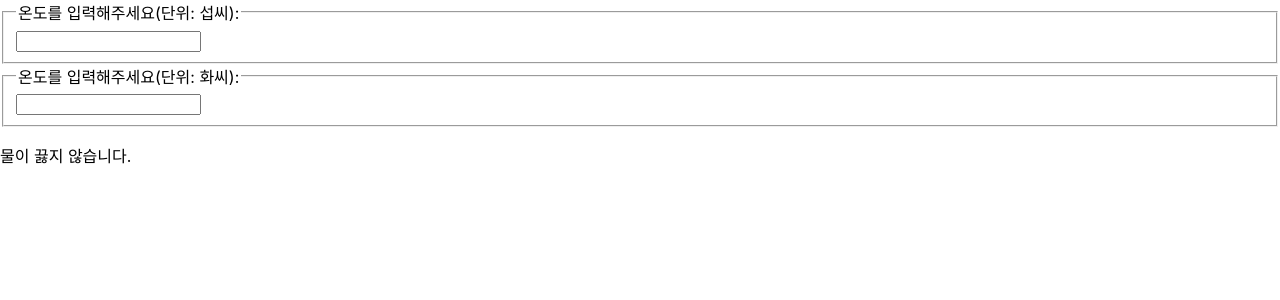
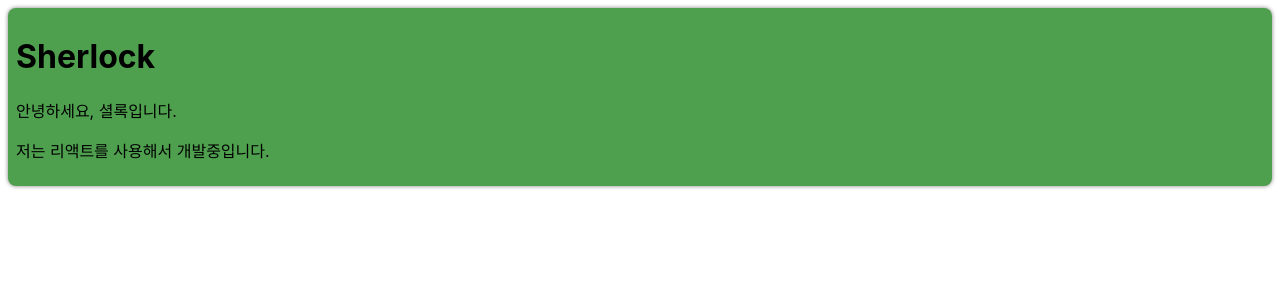
Before and after one commit to syt06162/Study-React, a React (Create React App) app: page / in a window 1280 px wide. Shown: the top 300 px of the page. Built offline with nearby package versions, Linux system fonts and the light colour scheme.

Commit message:
chapter_13 Composition Inheritance

```diff
--- /dev/null
+++ b/src/chapter_13/Card.jsx
@@ -0,0 +1,20 @@
+function Card(props) {
+    const {title, backgroundColor, children} = props;
+
+    return (
+        <div
+            style={{
+                margin: 8,
+                padding: 8,
+                borderRadius: 8,
+                boxShadow: "0px 0px 4px grey",
+                backgroundColor: backgroundColor || "white",
+            }}
+        >
+            {title && <h1>{title}</h1>}
+            {children}
+        </div>
+    );
+}
+
+export default Card;
--- /dev/null
+++ b/src/chapter_13/ProfileCard.jsx
@@ -0,0 +1,12 @@
+import Card from "./Card";
+
+function ProfileCard(props) {
+    return (
+        <Card title="Sherlock" backgroundColor="#4ea04e">
+            <p>안녕하세요, 셜록입니다.</p>
+            <p>저는 리액트를 사용해서 개발중입니다.</p>
+        </Card>
+    );
+}
+
+export default ProfileCard;
--- a/src/index.js
+++ b/src/index.js
@@ -14,11 +14,12 @@
 import AttendanceBook from './chapter_10/AttendanceBook';
 import SignUp from './chapter_11/SignUp';
 import Calculator from './chapter_12/Calculator';
+import ProfileCard from './chapter_13/ProfileCard';
 
 const root = ReactDOM.createRoot(document.getElementById('root'));
 root.render(
   <React.StrictMode>
-    <Calculator/>
+    <ProfileCard/>
   </React.StrictMode>,
   document.getElementById("root")
 );
```
